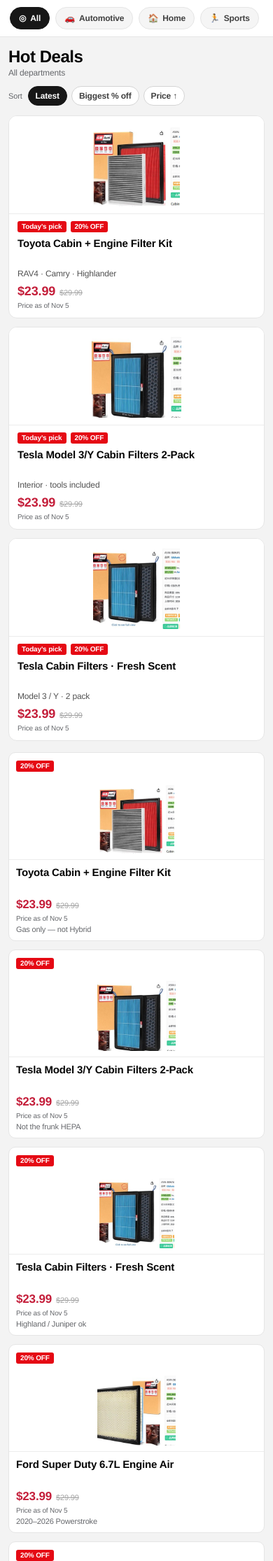
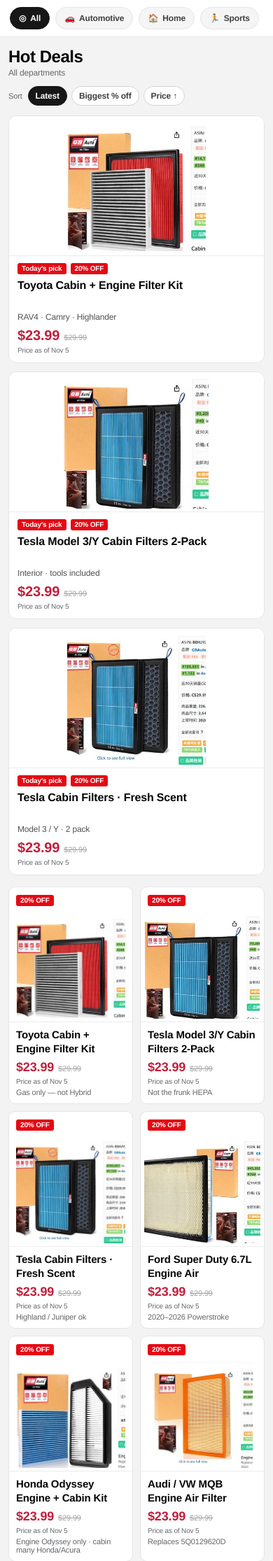
Before and after one commit to jameshuvip-rgb/harrison-deals-submit, a Flask app: page / in a window 390 px wide. Shown: the part 159-2390 px from the top of the page at 70% size. Run offline with Flask 3, Linux system fonts and the light colour scheme; data that the repository does not hold is empty.

Commit message:
Enlarge product thumbnails on the public browse page.
Featured and grid thumbs are taller with tighter image padding so product photos read larger on desktop and mobile.

Co-authored-by: jameshuvip-rgb <jameshuvip-rgb@users.noreply.github.com>

```diff
--- a/templates/browse.html
+++ b/templates/browse.html
@@ -47,23 +47,23 @@
   .sort.on { background:#171717; color:#fff; border-color:#171717; }
   .feat-row { display:grid; grid-template-columns:repeat(3, minmax(0, 1fr)); gap:12px; margin-bottom:16px; }
   .feat-card { position:relative; display:flex; flex-direction:column; background:#fff; border:1px solid var(--line); border-radius:12px; overflow:hidden; text-decoration:none; color:inherit; cursor:pointer; }
-  .feat-card .thumb { width:100%; height:140px; background:#fafafa; border-bottom:1px solid #ececec; display:flex; align-items:center; justify-content:center; }
-  .feat-card .thumb img { width:100%; height:100%; object-fit:contain; display:block; padding:10px; background:#fff; }
+  .feat-card .thumb { width:100%; height:190px; background:#fafafa; border-bottom:1px solid #ececec; display:flex; align-items:center; justify-content:center; }
+  .feat-card .thumb img { width:100%; height:100%; object-fit:contain; display:block; padding:4px; background:#fff; }
   .feat-card .copy { padding:10px 12px 12px; }
-  .feat-card h2 { font-size:15px; font-weight:700; line-height:1.3; margin:0 0 6px; min-height:40px; }
+  .feat-card h2 { font-size:16px; font-weight:700; line-height:1.3; margin:0 0 6px; min-height:42px; }
   .feat-card .line { font-size:12px; color:#525252; margin-bottom:8px; }
-  .feat-card .now { font-size:18px; font-weight:800; }
-  .grid { display:grid; grid-template-columns:repeat(auto-fill, minmax(180px, 1fr)); gap:12px; }
+  .feat-card .now { font-size:20px; font-weight:800; }
+  .grid { display:grid; grid-template-columns:repeat(auto-fill, minmax(250px, 1fr)); gap:14px; }
   .card-wrap { position:relative; }
   .card { display:flex; flex-direction:column; background:#fff; border:1px solid var(--line); border-radius:10px; overflow:hidden; text-decoration:none; color:inherit; cursor:pointer; height:100%; }
   .card-top { padding:8px 10px 6px; display:flex; align-items:center; justify-content:space-between; gap:6px; min-height:28px; }
   .pill { display:inline-block; background:var(--red); color:#fff; font-weight:700; font-size:10px; padding:2px 6px; border-radius:3px; line-height:1.2; }
-  .thumb { width:100%; height:120px; background:#fafafa; border-bottom:1px solid #ececec; display:flex; align-items:center; justify-content:center; }
-  .thumb img { width:100%; height:100%; object-fit:contain; display:block; padding:8px; background:#fff; }
+  .thumb { width:100%; height:210px; background:#fafafa; border-bottom:1px solid #ececec; display:flex; align-items:center; justify-content:center; }
+  .thumb img { width:100%; height:100%; object-fit:contain; display:block; padding:4px; background:#fff; }
   .card-body { padding:8px 10px 10px; }
   .title { font-size:15px; font-weight:600; line-height:1.33; margin-bottom:6px; min-height:40px; color:#050505; }
   .prices { display:flex; align-items:baseline; gap:6px; }
-  .now { font-size:17px; font-weight:700; color:var(--price); }
+  .now { font-size:18px; font-weight:700; color:var(--price); }
   .now.stale { color:var(--muted); }
   .was { font-size:11px; color:#a3a3a3; text-decoration:line-through; }
   .asof { font-size:10px; color:var(--muted); margin-top:4px; }
@@ -89,8 +89,8 @@
   .modal-top strong { font-size:13px; }
   .modal-x { border:0; background:#f5f5f5; width:28px; height:28px; border-radius:999px; cursor:pointer; font-size:16px; }
   .modal-body { padding:14px 16px 18px; overflow:auto; }
-  .modal-thumb { width:100%; height:200px; background:#fafafa; border:1px solid #ececec; border-radius:10px; display:flex; align-items:center; justify-content:center; margin-bottom:12px; }
-  .modal-thumb img { max-width:100%; max-height:100%; object-fit:contain; padding:12px; }
+  .modal-thumb { width:100%; height:240px; background:#fafafa; border:1px solid #ececec; border-radius:10px; display:flex; align-items:center; justify-content:center; margin-bottom:12px; }
+  .modal-thumb img { max-width:100%; max-height:100%; object-fit:contain; padding:6px; }
   .modal h3 { margin:0 0 6px; font-size:18px; line-height:1.3; }
   .modal .detail { font-size:13px; color:#404040; line-height:1.45; margin:10px 0 14px; }
   .modal-actions { display:flex; flex-wrap:wrap; gap:8px; }
@@ -102,6 +102,10 @@
     .chips { display:block; }
     main { padding:14px 12px 36px; }
     .feat-row { grid-template-columns:1fr; }
+    .feat-card .thumb { height:200px; }
+    .grid { grid-template-columns:repeat(auto-fill, minmax(160px, 1fr)); gap:10px; }
+    .thumb { height:160px; }
+    .modal-thumb { height:200px; }
   }
 </style>
 </head>
```
